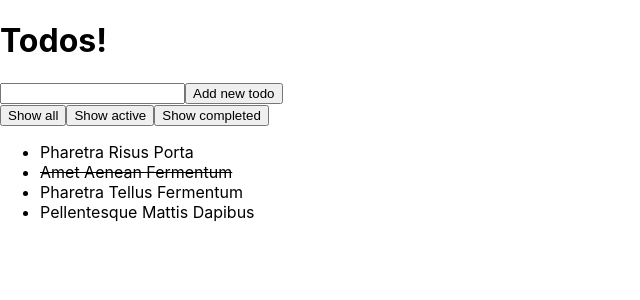
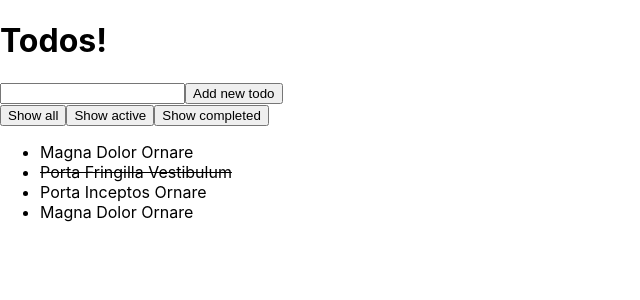
Before and after one commit to carlorizzante/react-redux-basics, a React (Create React App) app: page / in a window 1280 px wide. Shown: the top 300 px of the page, without its empty margins (0-640 px from the left). Built offline with nearby package versions, Linux system fonts and the light colour scheme.

Commit message:
Refactors TodoList into Container Component

```diff
--- a/package.json
+++ b/package.json
@@ -1,6 +1,6 @@
 {
   "name": "getting-started-with-redux",
-  "version": "0.1.0",
+  "version": "0.2.0",
   "private": true,
   "dependencies": {
     "deep-freeze": "^0.0.1",
--- a/src/AppTodos.js
+++ b/src/AppTodos.js
@@ -4,43 +4,29 @@ import { sample } from './utils';
 
 import store from './store';
 import AddTodo from './todoApp/AddTodo';
-import TodoList from './todoApp/TodoList';
 import ToggleTodos from './todoApp/ToggleTodos';
+import VisibleTodoList from './todoApp/VisibleTodoList';
 
 const sampleTexts = [
   'Porta Fringilla Vestibulum',
   'Mollis Porta Malesuada',
   'Pharetra Ullamcorper Sollicitudin',
   'Porta Fusce Consectetur',
-  'Porta Inceptos Ornare'
+  'Porta Inceptos Ornare',
+  'Vulputate Egestas Pellentesque',
+  'Justo Purus Etiam',
+  'Magna Dolor Ornare'
 ];
 
-store.dispatch({ type: 'ADD_TODO', text: 'Pharetra Risus Porta' });
-store.dispatch({ type: 'ADD_TODO', text: 'Amet Aenean Fermentum' });
-store.dispatch({ type: 'ADD_TODO', text: 'Pharetra Tellus Fermentum' });
-store.dispatch({ type: 'ADD_TODO', text: 'Pellentesque Mattis Dapibus' });
+store.dispatch({ type: 'ADD_TODO', text: sample(sampleTexts) });
+store.dispatch({ type: 'ADD_TODO', text: sample(sampleTexts) });
+store.dispatch({ type: 'ADD_TODO', text: sample(sampleTexts) });
+store.dispatch({ type: 'ADD_TODO', text: sample(sampleTexts) });
 store.dispatch({ type: 'TOGGLE_TODO', id: store.getState().todos[1].id });
 // store.dispatch({ type: 'SET_VISIBILITY_FILTER', filter: "SHOW_ACTIVE" });
 // store.dispatch({ type: 'SET_VISIBILITY_FILTER', filter: "SHOW_COMPLETED" });
 
 class App extends Component {
-
-  state = {
-    ...store.getState()
-  }
-
-  getVisibleTodos = none => {
-    const { todos, visibilityFilter: filter } = this.state;
-    switch (filter) {
-      case 'SHOW_ACTIVE':
-        return todos.filter(todo => !todo.completed);
-      case 'SHOW_COMPLETED':
-        return todos.filter(todo => todo.completed);
-      case 'SHOW_ALL':
-      default:
-        return todos;
-    }
-  }
 
   handleNewTodo = text => {
     store.dispatch({
@@ -49,29 +35,13 @@ class App extends Component {
     });
   }
 
-  handleToggleTodo = id => event => {
-    store.dispatch({
-      type: 'TOGGLE_TODO',
-      id
-    });
-  }
-
   render() {
-    const visibleTodos = this.getVisibleTodos();
-
-    store.subscribe(none => this.setState({
-      ...store.getState()
-    }));
-
     return (
       <div className="App">
         <h1>Todos!</h1>
         <AddTodo onSubmit={ this.handleNewTodo }/>
         <ToggleTodos/>
-        <TodoList
-          todos={ visibleTodos }
-          onTodoClick={ this.handleToggleTodo }
-        />
+        <VisibleTodoList/>
       </div>
     );
   }
--- a/src/todoApp/ToggleTodos.js
+++ b/src/todoApp/ToggleTodos.js
@@ -4,7 +4,6 @@ import store from '../store';
 export default none => {
 
   const handleSetVisibilityFilter = filter => event => {
-    console.log(filter);
     store.dispatch({
       type: 'SET_VISIBILITY_FILTER',
       filter
--- /dev/null
+++ b/src/todoApp/VisibleTodoList.js
@@ -0,0 +1,44 @@
+import React, { Component } from 'react';
+import store from '../store';
+
+import TodoList from './TodoList';
+
+export default class VisibleTodoList extends Component {
+
+  state = {
+    ...store.getState()
+  }
+
+  getVisibleTodos = none => {
+    const { todos, visibilityFilter: filter } = this.state;
+    switch (filter) {
+      case 'SHOW_ACTIVE':
+        return todos.filter(todo => !todo.completed);
+      case 'SHOW_COMPLETED':
+        return todos.filter(todo => todo.completed);
+      case 'SHOW_ALL':
+      default:
+        return todos;
+    }
+  }
+
+  handleToggleTodo = id => event => {
+    store.dispatch({
+      type: 'TOGGLE_TODO',
+      id
+    });
+  }
+
+  render() {
+    store.subscribe(none => this.setState({
+      ...store.getState()
+    }));
+
+    return (
+      <TodoList
+        todos={ this.getVisibleTodos() }
+        onTodoClick={ this.handleToggleTodo }
+      />
+    );
+  }
+}
```
